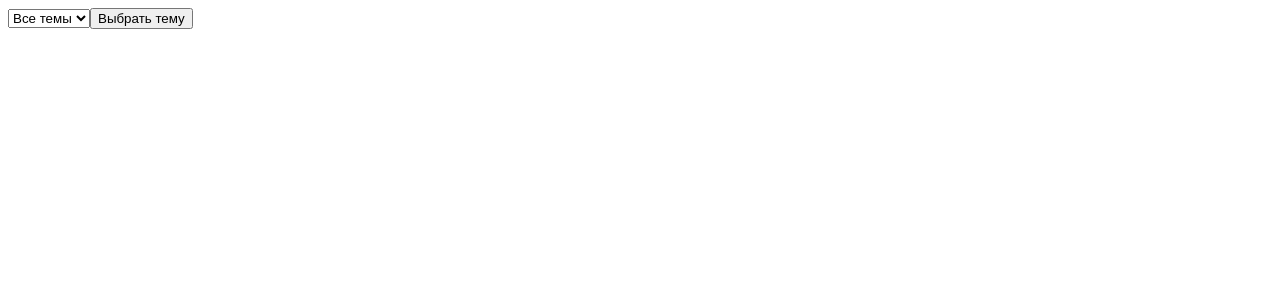
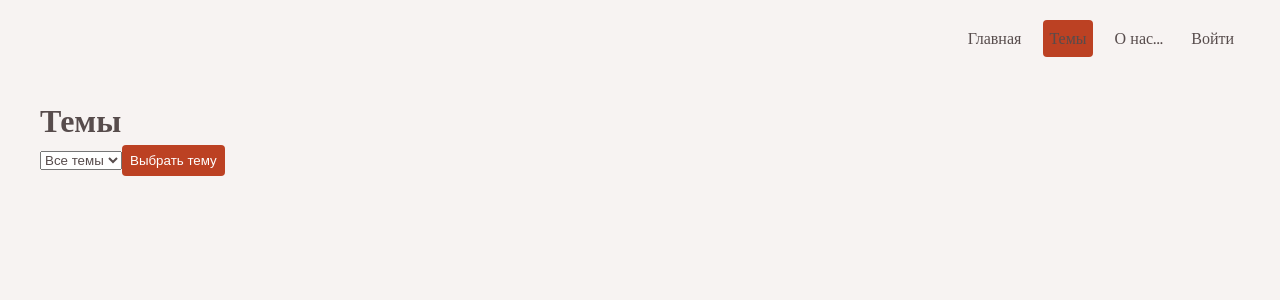
Before and after one commit to Kolamin/training-program, a React (Vite) app: page /themes in a window 1280 px wide. Shown: the top 300 px of the page. Built offline with nearby package versions, Linux system fonts and the light colour scheme.

Commit message:
add pages an d layout

```diff
--- a/package.json
+++ b/package.json
@@ -12,7 +12,8 @@
   "dependencies": {
     "firebase": "^10.5.0",
     "react": "^18.2.0",
-    "react-dom": "^18.2.0"
+    "react-dom": "^18.2.0",
+    "react-router-dom": "^6.18.0"
   },
   "devDependencies": {
     "@types/react": "^18.2.15",
--- a/src/App.jsx
+++ b/src/App.jsx
@@ -1,16 +1,29 @@
-import { useEffect, useState } from "react";
+import RootLayout from "./layout/RootLayout";
+import { About } from "./pages/About";
+import { Home } from "./pages/Home";
+import { LoginPage } from "./pages/LoginPage";
+import ThemesPage from "./pages/ThemesPage";
+import "./styles/styles.css";
+import {
+  createBrowserRouter,
+  Route,
+  createRoutesFromElements,
+  RouterProvider,
+} from "react-router-dom";
 
-import { getDocs, query, where } from "firebase/firestore";
-import "./styles/styles.css";
-import Theme from "./components/Theme";
-import { SelectThemes } from "./components/SelectThemes";
+const router = createBrowserRouter(
+  createRoutesFromElements(
+    <Route path="/" element={<RootLayout />}>
+      <Route index element={<Home />} />
+      <Route path="about" element={<About />} />
+      <Route path="themes" element={<ThemesPage />} />
+      <Route path="login" element={<LoginPage />} />
+    </Route>
+  )
+);
 
 function App() {
-  return (
-    <div>
-      <SelectThemes />
-    </div>
-  );
+  return <RouterProvider router={router} />;
 }
 
 export default App;
--- /dev/null
+++ b/src/layout/RootLayout.jsx
@@ -0,0 +1,21 @@
+import { NavLink, Outlet } from "react-router-dom";
+
+const RootLayout = () => {
+  return (
+    <div className="root-layoyt">
+      <header>
+        <nav>
+          <NavLink to="/">Главная</NavLink>
+          <NavLink to="themes">Темы</NavLink>
+          <NavLink to="about">О нас...</NavLink>
+          <NavLink to="login">Войти</NavLink>
+        </nav>
+      </header>
+      <main>
+        <Outlet />
+      </main>
+    </div>
+  );
+};
+
+export default RootLayout;
--- /dev/null
+++ b/src/pages/About.jsx
@@ -0,0 +1,12 @@
+import React from "react";
+
+export const About = () => {
+  return (
+    <div>
+      <h1>
+        Web приложение для проведения противоаварийных тренировок с персоналом
+        газовой котельной
+      </h1>
+    </div>
+  );
+};
--- /dev/null
+++ b/src/pages/Home.jsx
@@ -0,0 +1,10 @@
+import { Navigate } from "react-router-dom";
+
+export const Home = () => {
+  return (
+    <div>
+      <h1>Темы для тренироки персонала ТГКОМ</h1>
+      <Navigate replace to="/login" />
+    </div>
+  );
+};
--- /dev/null
+++ b/src/pages/LoginPage.jsx
@@ -0,0 +1,3 @@
+export const LoginPage = () => {
+  return <div>LoginPage</div>;
+};
--- /dev/null
+++ b/src/pages/ThemesPage.jsx
@@ -0,0 +1,13 @@
+import React from "react";
+import { SelectThemes } from "../components/SelectThemes";
+
+const ThemesPage = () => {
+  return (
+    <div>
+      <h1>Темы</h1>
+      <SelectThemes />
+    </div>
+  );
+};
+
+export default ThemesPage;
--- a/src/styles/styles.css
+++ b/src/styles/styles.css
@@ -1,3 +1,34 @@
+@import url("https://fonts.googleapis.com/css2?family=Poppins:wght@400;700&display=swap");
+
+:root {
+  --primary: #bc4123;
+  --secondary: #f7f3f2;
+}
+body {
+  margin: 0;
+  padding: 20px;
+  font-family: "Poppins";
+  background: var(--secondary);
+}
+
+p {
+  margin: 20px 0;
+}
+button {
+  border: 0;
+  padding: 8px;
+  border-radius: 4px;
+  color: white;
+  background: var(--primary);
+  cursor: pointer;
+}
+
+* {
+  color: #574c4c;
+  margin: 0;
+}
+/*  */
+
 .question {
   display: flex;
   justify-content: space-between;
@@ -30,3 +61,29 @@
   opacity: 1; /* Показываем подсказку */
   top: 2em; /* Положение подсказки */
 }
+
+/* navbar */
+header nav {
+  display: flex;
+  gap: 16px;
+  justify-content: end;
+  max-width: 1200px;
+  margin: 0 auto;
+}
+header nav h1 {
+  margin-right: auto;
+  border-bottom: 3px solid var(--primary);
+}
+header nav a {
+  text-decoration: none;
+  padding: 6px;
+  border-radius: 4px;
+}
+header nav a.active {
+  background: var(--primary);
+}
+
+main {
+  max-width: 1200px;
+  margin: 40px auto;
+}
```
Also changed, not shown: 1 other file (tests, documents, lock files or other folders).
